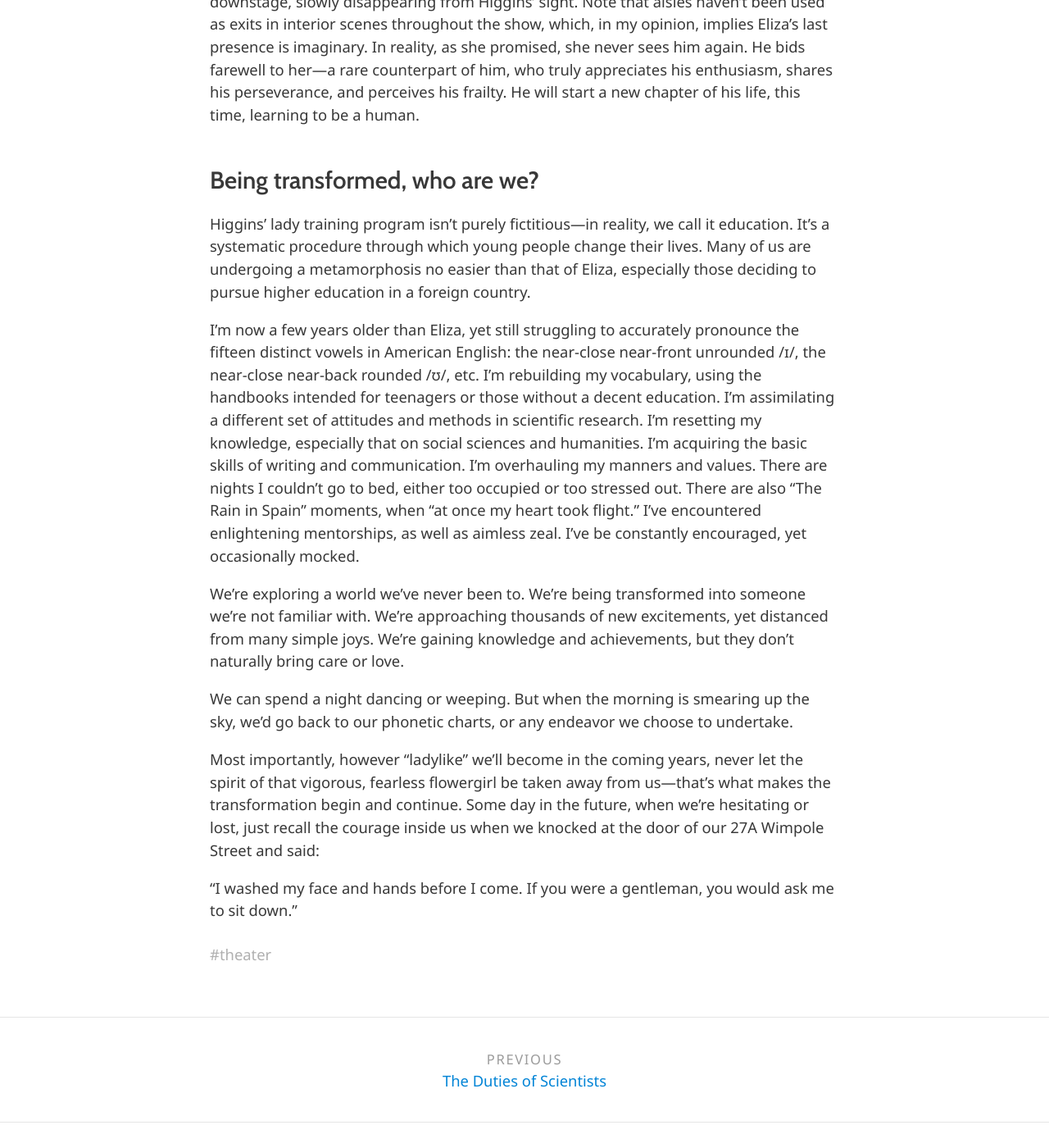
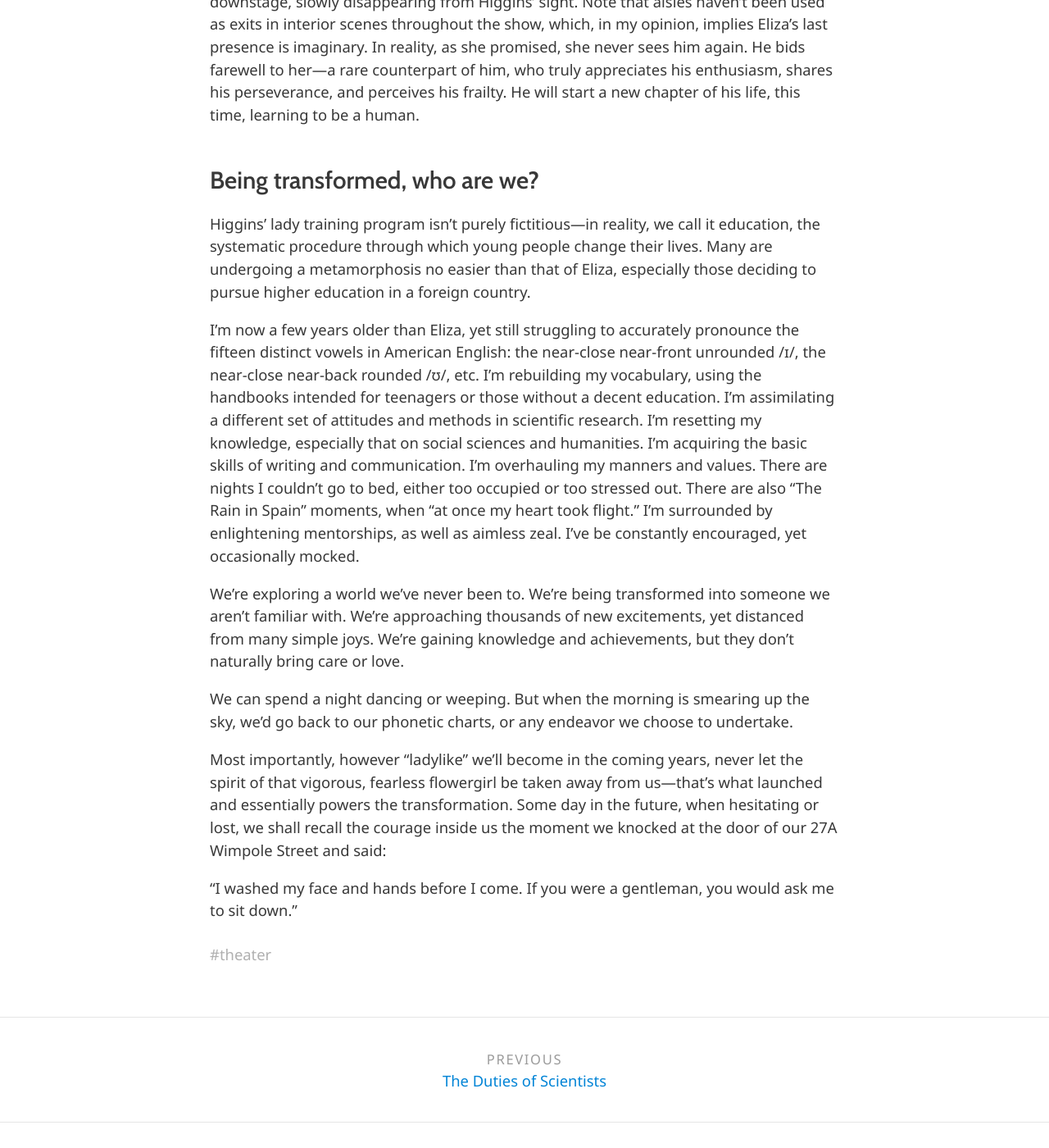
Before and after one commit to laskaux/laskaux.github.io, a Jekyll site: the page built from _posts/2018-12-09-my-fair-lady.md, in a window 1280 px wide and 1400 px high, scrolled down 4390 px. Shown: the whole window at 82% size. Built offline with Jekyll 4.4.1, drawn with Linux system fonts in a browser that asks for light colours; nearby versions of some CDN libraries.

Commit message:
excerpt and the last section

```diff
--- a/_posts/2018-12-09-my-fair-lady.md
+++ b/_posts/2018-12-09-my-fair-lady.md
@@ -3,7 +3,7 @@ layout: post
 title: The Turbulence of Metamorphosis
 subtitle: A Personal Review of <em>My Fair Lady</em> <br /><br />
 
-excerpt: However “ladylike” we’ll become in the coming years, never let the spirit of that vigorous, fearless flowergirl be taken away from us—“I washed my face and hands before I come. If you were a gentleman, you would ask me to sit down.” <br />
+excerpt: We can spend a night dancing or weeping. But when the morning is smearing up the sky, we’d go back to our phonetic charts, or any endeavor we choose to undertake. <br /> However “ladylike” we’ll become in the coming years, never let the spirit of that vigorous, fearless flowergirl be taken away from us—“I washed my face and hands before I come. If you were a gentleman, you would ask me to sit down.” <br />
 
 tags: theater
 ---
@@ -77,14 +77,14 @@ The 2018 Lincoln Center Theater production ends in an air of melancholy—Eliza
 
 ## Being transformed, who are we?
 
-Higgins’ lady training program isn’t purely fictitious—in reality, we call it education. It’s a systematic procedure through which young people change their lives. Many of us are undergoing a metamorphosis no easier than that of Eliza, especially those deciding to pursue higher education in a foreign country.
+Higgins’ lady training program isn’t purely fictitious—in reality, we call it education, the systematic procedure through which young people change their lives. Many are undergoing a metamorphosis no easier than that of Eliza, especially those deciding to pursue higher education in a foreign country.
 
-I’m now a few years older than Eliza, yet still struggling to accurately pronounce the fifteen distinct vowels in American English: the near-close near-front unrounded /ɪ/, the near-close near-back rounded /ʊ/, etc. I’m rebuilding my vocabulary, using the handbooks intended for teenagers or those without a decent education. I’m assimilating a different set of attitudes and methods in scientific research. I’m resetting my knowledge, especially that on social sciences and humanities. I’m acquiring the basic skills of writing and communication. I’m overhauling my manners and values. There are nights I couldn’t go to bed, either too occupied or too stressed out. There are also “The Rain in Spain” moments, when “at once my heart took flight.” I’ve encountered enlightening mentorships, as well as aimless zeal. I’ve be constantly encouraged, yet occasionally mocked.
+I’m now a few years older than Eliza, yet still struggling to accurately pronounce the fifteen distinct vowels in American English: the near-close near-front unrounded /ɪ/, the near-close near-back rounded /ʊ/, etc. I’m rebuilding my vocabulary, using the handbooks intended for teenagers or those without a decent education. I’m assimilating a different set of attitudes and methods in scientific research. I’m resetting my knowledge, especially that on social sciences and humanities. I’m acquiring the basic skills of writing and communication. I’m overhauling my manners and values. There are nights I couldn’t go to bed, either too occupied or too stressed out. There are also “The Rain in Spain” moments, when “at once my heart took flight.” I’m surrounded by enlightening mentorships, as well as aimless zeal. I’ve be constantly encouraged, yet occasionally mocked.
 
-We’re exploring a world we’ve never been to. We’re being transformed into someone we’re not familiar with. We’re approaching thousands of new excitements, yet distanced from many simple joys. We’re gaining knowledge and achievements, but they don’t naturally bring care or love.
+We’re exploring a world we’ve never been to. We’re being transformed into someone we aren’t familiar with. We’re approaching thousands of new excitements, yet distanced from many simple joys. We’re gaining knowledge and achievements, but they don’t naturally bring care or love.
 
 We can spend a night dancing or weeping. But when the morning is smearing up the sky, we’d go back to our phonetic charts, or any endeavor we choose to undertake.
 
-Most importantly, however “ladylike” we’ll become in the coming years, never let the spirit of that vigorous, fearless flowergirl be taken away from us—that’s what makes the transformation begin and continue. Some day in the future, when we’re hesitating or lost, just recall the courage inside us when we knocked at the door of our 27A Wimpole Street and said:
+Most importantly, however “ladylike” we’ll become in the coming years, never let the spirit of that vigorous, fearless flowergirl be taken away from us—that’s what launched and essentially powers the transformation. Some day in the future, when hesitating or lost, we shall recall the courage inside us the moment we knocked at the door of our 27A Wimpole Street and said:
 
 “I washed my face and hands before I come. If you were a gentleman, you would ask me to sit down.”<br /><br />
```
